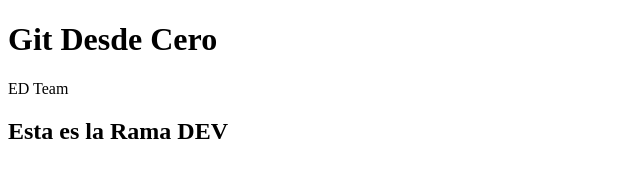
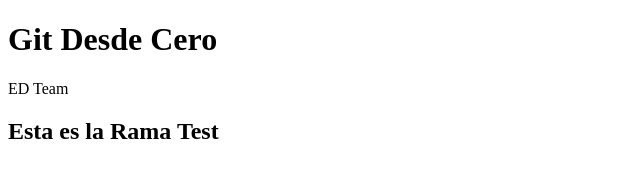
Before and after one commit to metempsicosis/practicando-git, a plain HTML site: page index.html in a window 1280 px wide. Shown: the full height of the page, 0-640 px from the left. Drawn offline with Linux system fonts and the light colour scheme.

Commit message:
Cambio desde la rama Test

```diff
--- a/index.html
+++ b/index.html
@@ -8,6 +8,6 @@
 <body>
     <h1>Git Desde Cero</h1>
     <p>ED Team</p>
-    <h2>Esta es la Rama DEV</h2>
+    <h2>Esta es la Rama Test</h2>
 </body>
 </html>
```
